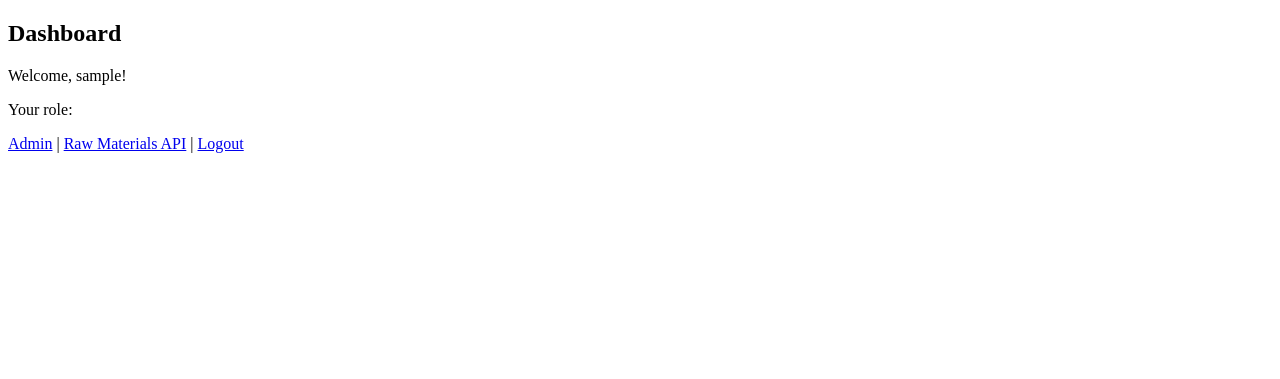
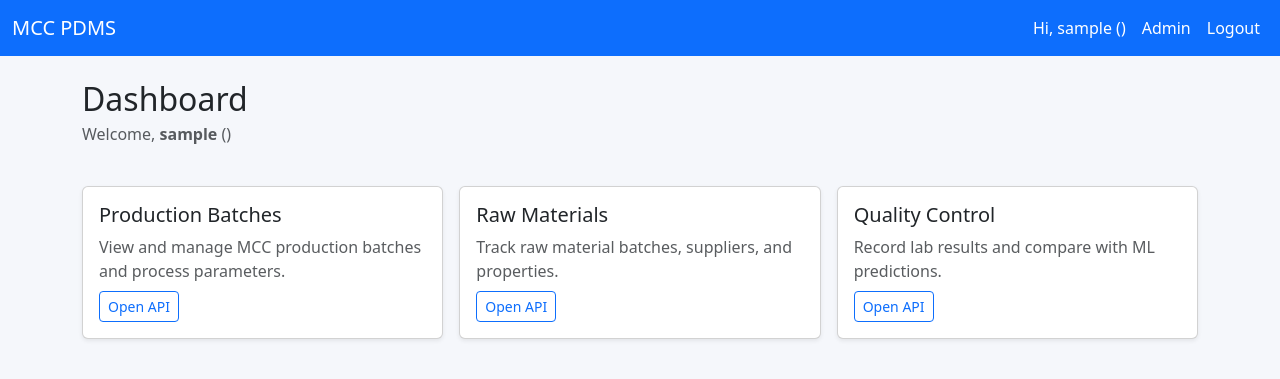
Before and after one commit to Mukesh20012003/MCC_Plant, a Django app: page / in a window 1280 px wide. Shown: the top 379 px of the page. Run offline with Django 5.2, Linux system fonts and the light colour scheme; the visitor is signed in with stand-in values (Sample User, id 1).

Commit message:
Updated dashboard and login

```diff
--- a/mcc_pdms/mcc_pdms/settings.py
+++ b/mcc_pdms/mcc_pdms/settings.py
@@ -11,6 +11,7 @@
 """
 
 from pathlib import Path
+import os
 
 # Build paths inside the project like this: BASE_DIR / 'subdir'.
 BASE_DIR = Path(__file__).resolve().parent.parent
@@ -130,3 +131,7 @@
 # https://docs.djangoproject.com/en/6.0/howto/static-files/
 
 STATIC_URL = 'static/'
+
+STATICFILES_DIRS = [
+    BASE_DIR / "plant" / "static",
+]
--- /dev/null
+++ b/mcc_pdms/plant/static/css/mcc.css
@@ -0,0 +1,10 @@
+body {
+      background-color: #f5f7fb;
+    }
+    .pdms-navbar {
+      background: #0d6efd;
+    }
+    .pdms-navbar .navbar-brand,
+    .pdms-navbar .nav-link {
+      color: #fff !important;
+    }
--- /dev/null
+++ b/mcc_pdms/plant/templates/plant/base.html
@@ -0,0 +1,47 @@
+{% load static %}
+<!DOCTYPE html>
+<html lang="en">
+<head>
+    <meta charset="UTF-8">
+    <meta name="viewport" content="width=device-width, initial-scale=1.0">
+    <title>Document</title>
+    <link href="https://cdn.jsdelivr.net/npm/bootstrap@5.3.8/dist/css/bootstrap.min.css" rel="stylesheet" integrity="sha384-sRIl4kxILFvY47J16cr9ZwB07vP4J8+LH7qKQnuqkuIAvNWLzeN8tE5YBujZqJLB" crossorigin="anonymous">
+    <link rel="stylesheet" href="{% static 'plant/css/mcc.css' %}">
+    {% block extra_head %}{% endblock %}
+</head>
+<body>
+
+    <nav class="navbar navbar-expand-lg pdms-navbar mb-4">
+  <div class="container-fluid">
+    <a class="navbar-brand" href="{% url 'dashboard' %}">MCC PDMS</a>
+    <button class="navbar-toggler" type="button" data-bs-toggle="collapse" data-bs-target="#navbarNav">
+      <span class="navbar-toggler-icon"></span>
+    </button>
+    <div class="collapse navbar-collapse" id="navbarNav">
+      <ul class="navbar-nav ms-auto">
+        {% if request.user.is_authenticated %}
+          <li class="nav-item">
+            <span class="nav-link">Hi, {{ request.user.username }} ({{ request.user.profile.role }})</span>
+          </li>
+          <li class="nav-item">
+            <a class="nav-link" href="/admin/">Admin</a>
+          </li>
+          <li class="nav-item">
+            <a class="nav-link" href="{% url 'logout' %}">Logout</a>
+          </li>
+        {% else %}
+          <li class="nav-item">
+            <a class="nav-link" href="{% url 'login' %}">Login</a>
+          </li>
+        {% endif %}
+      </ul>
+    </div>
+  </div>
+</nav>
+
+<div class="container">
+  {% block content %}{% endblock %}
+</div>
+<script src="https://cdn.jsdelivr.net/npm/bootstrap@5.3.8/dist/js/bootstrap.bundle.min.js" integrity="sha384-FKyoEForCGlyvwx9Hj09JcYn3nv7wiPVlz7YYwJrWVcXK/BmnVDxM+D2scQbITxI" crossorigin="anonymous"></script>
+</body>
+</html>
--- a/mcc_pdms/plant/templates/plant/dashboard.html
+++ b/mcc_pdms/plant/templates/plant/dashboard.html
@@ -1,14 +1,59 @@
-<!DOCTYPE html>
-<html lang="en">
-<head>
-    <meta charset="UTF-8">
-    <meta name="viewport" content="width=device-width, initial-scale=1.0">
-    <title>Document</title>
-</head>
-<body>
-    <h2>Dashboard</h2>
-    <p>Welcome, {{ request.user.username }}!</p>
-    <p>Your role: {{ request.user.profile.role }}</p>
-    <p><a href="/admin/">Admin</a> | <a href="/api/raw-materials/">Raw Materials API</a> | <a href="/logout/">Logout</a></p>
-</body>
-</html>
+
+{% extends "plant/base.html" %}
+
+{% block title %}Dashboard - MCC PDMS{% endblock %}
+
+{% block content %}
+<div class="row">
+  <div class="col-12 mb-4">
+    <h2 class="mb-1">Dashboard</h2>
+    <p class="text-muted">
+      Welcome, <strong>{{ request.user.username }}</strong> ({{ request.user.profile.role }})
+    </p>
+  </div>
+</div>
+
+<div class="row g-3">
+  <div class="col-md-4">
+    <div class="card shadow-sm">
+      <div class="card-body">
+        <h5 class="card-title">Production Batches</h5>
+        <p class="card-text text-muted mb-2">
+          View and manage MCC production batches and process parameters.
+        </p>
+        <a href="/api/production/batch/" class="btn btn-outline-primary btn-sm">
+          Open API
+        </a>
+      </div>
+    </div>
+  </div>
+
+  <div class="col-md-4">
+    <div class="card shadow-sm">
+      <div class="card-body">
+        <h5 class="card-title">Raw Materials</h5>
+        <p class="card-text text-muted mb-2">
+          Track raw material batches, suppliers, and properties.
+        </p>
+        <a href="/api/raw-materials/" class="btn btn-outline-primary btn-sm">
+          Open API
+        </a>
+      </div>
+    </div>
+  </div>
+
+  <div class="col-md-4">
+    <div class="card shadow-sm">
+      <div class="card-body">
+        <h5 class="card-title">Quality Control</h5>
+        <p class="card-text text-muted mb-2">
+          Record lab results and compare with ML predictions.
+        </p>
+        <a href="/api/qc/report/" class="btn btn-outline-primary btn-sm">
+          Open API
+        </a>
+      </div>
+    </div>
+  </div>
+</div>
+{% endblock %}
```
Also changed, not shown: mcc_pdms/plant/templates/plant/login.html (+43 -22 lines).
